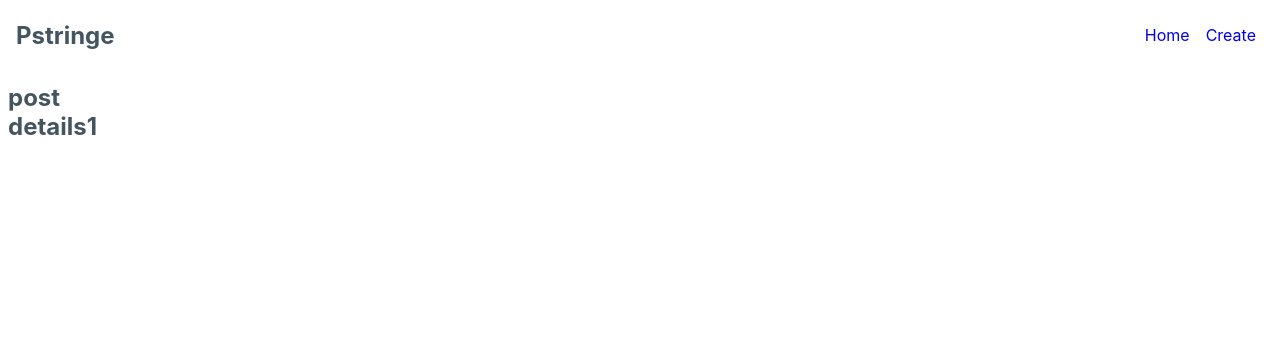
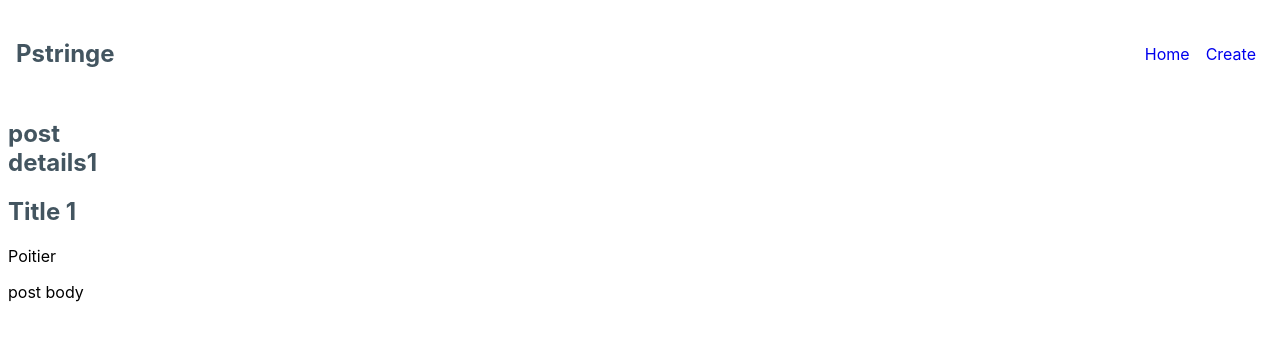
Before and after one commit to pstringe/blog, a React (Create React App) app: page /posts/1 in a window 1280 px wide. Shown: the top 340 px of the page. Built offline with nearby package versions, Linux system fonts and the light colour scheme; data requests are answered from the project's data file; the HTML template or start-up script is replaced by a standard one.

Commit message:
added blog details page

```diff
--- a/src/PostDetails.js
+++ b/src/PostDetails.js
@@ -1,9 +1,21 @@
 import {useParams} from 'react-router-dom';
+import useFetch from './useFetch';
+
 const PostDetails = () => {
     const {id} = useParams();
+    const {data : post, error, isPending } = useFetch('http://localhost:8000/posts/' + id);
     return (
        <div className='post-details'>
            <h2>post details{id}</h2>
+           {isPending && <div>Loading...</div>}
+           {error && <div>{error}</div>}
+           {(!isPending && !error &&
+            <div className='post'>
+                <h2>{post.title}</h2>
+                <p className='post-author'>{post.author}</p>
+                <p className='post-body'>{post.body}</p>
+            </div>
+           )}
        </div>
     );
 }
```
